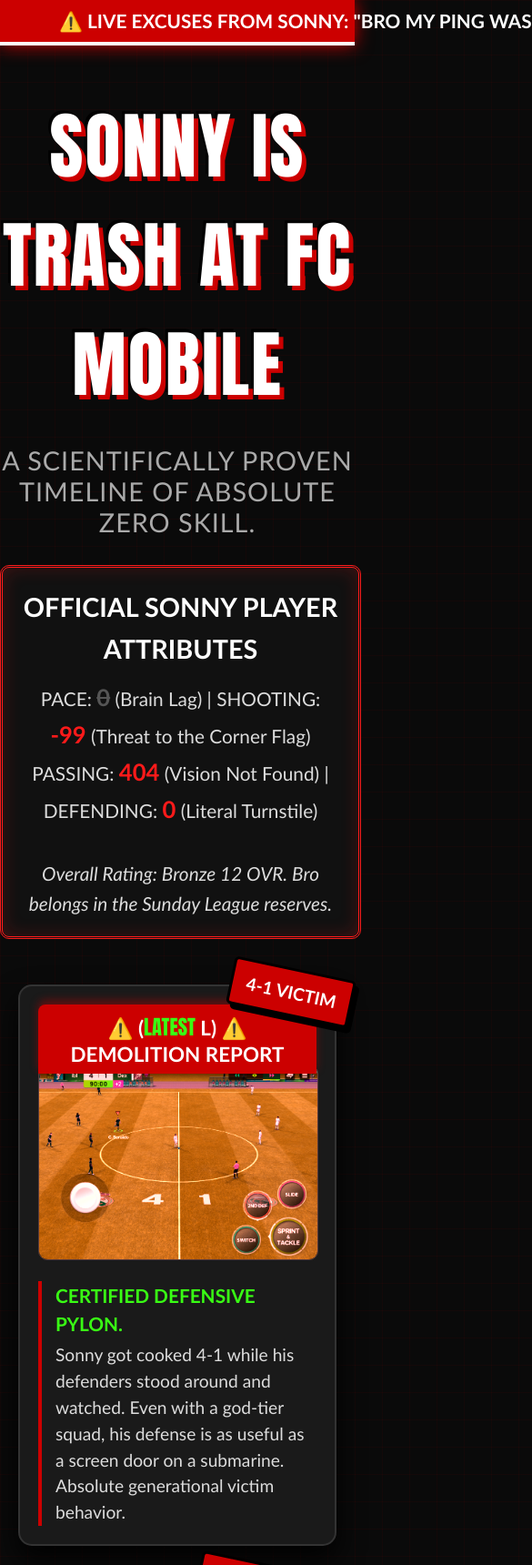
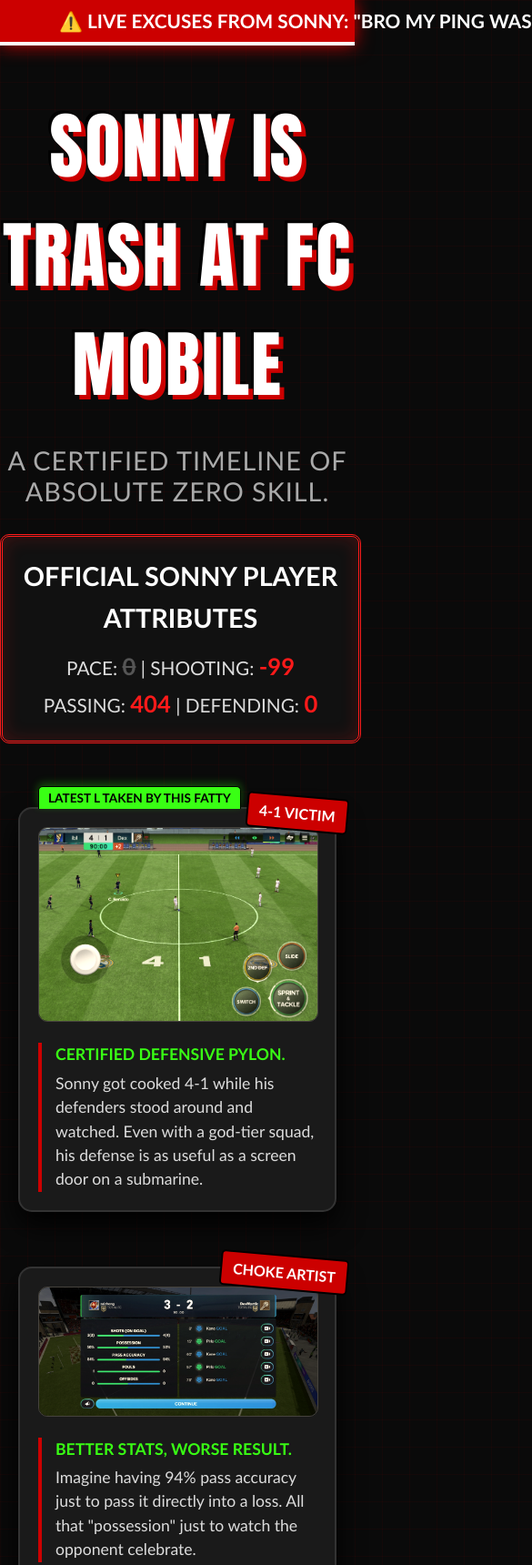
Before and after one commit to cabronated/sonnysucksatfcmobile, a plain HTML site: page index.html in a window 390 px wide. Shown: the top 1720 px of the page at 91% size, 585 px wide, since content can reach past the window. Drawn offline with Linux system fonts and the light colour scheme.

Commit message:
new loss

```diff
--- a/index.html
+++ b/index.html
@@ -3,7 +3,7 @@
 <head>
     <meta charset="UTF-8">
     <meta name="viewport" content="width=device-width, initial-scale=1.0">
-    <title>Sonny's FC Mobile Disaster Class</title>
+    <title>Sonny's Hall of Shame</title>
     <style>
         /* MAX DISRESPECT STYLING */
         :root {
@@ -63,33 +63,6 @@
             margin: 0;
             letter-spacing: 2px;
         }
-        h1::before, h1::after {
-            content: "SONNY IS TRASH AT FC MOBILE";
-            position: absolute;
-            top: 0;
-            left: 0;
-            width: 100%;
-            height: 100%;
-            opacity: 0.8;
-        }
-        h1::before {
-            color: #0ff;
-            z-index: -1;
-            animation: glitch-anim 2s infinite linear alternate-reverse;
-        }
-        h1::after {
-            color: var(--neon-red);
-            z-index: -2;
-            animation: glitch-anim 3s infinite linear alternate-reverse;
-        }
-        @keyframes glitch-anim {
-            0% { clip-path: inset(20% 0 80% 0); transform: translate(-2px, 2px); }
-            20% { clip-path: inset(60% 0 10% 0); transform: translate(2px, -2px); }
-            40% { clip-path: inset(40% 0 50% 0); transform: translate(-2px, 2px); }
-            60% { clip-path: inset(80% 0 5% 0); transform: translate(2px, -2px); }
-            80% { clip-path: inset(10% 0 70% 0); transform: translate(-2px, 2px); }
-            100% { clip-path: inset(30% 0 50% 0); transform: translate(2px, -2px); }
-        }
 
         p.subtitle {
             font-size: 1.8rem;
@@ -133,6 +106,7 @@
             box-shadow: 0 15px 30px rgba(0,0,0,0.9);
             position: relative;
             transition: all 0.3s cubic-bezier(0.25, 0.8, 0.25, 1);
+            margin-top: 20px;
         }
 
         .gallery-item:hover {
@@ -140,75 +114,58 @@
             border-color: var(--neon-red);
             box-shadow: 0 0 40px rgba(255, 26, 26, 0.8);
             z-index: 10;
-            transform: scale(1.05);
         }
 
         @keyframes noob-shake {
-            0% { transform: translate(2px, 2px) rotate(0deg) scale(1.05); }
-            10% { transform: translate(-2px, -3px) rotate(-2deg) scale(1.05); }
-            20% { transform: translate(-4px, 0px) rotate(2deg) scale(1.05); }
-            30% { transform: translate(4px, 3px) rotate(0deg) scale(1.05); }
-            40% { transform: translate(2px, -2px) rotate(2deg) scale(1.05); }
-            50% { transform: translate(-2px, 3px) rotate(-2deg) scale(1.05); }
-            60% { transform: translate(-4px, 2px) rotate(0deg) scale(1.05); }
-            70% { transform: translate(4px, 2px) rotate(-2deg) scale(1.05); }
-            80% { transform: translate(-2px, -2px) rotate(2deg) scale(1.05); }
-            90% { transform: translate(2px, 3px) rotate(0deg) scale(1.05); }
-            100% { transform: translate(2px, -3px) rotate(-2deg) scale(1.05); }
+            0% { transform: translate(2px, 2px) rotate(0.1deg); }
+            50% { transform: translate(-2px, -2px) rotate(-0.1deg); }
+            100% { transform: translate(2px, 2px) rotate(0.1deg); }
         }
 
         img {
             width: 100%;
             height: auto;
             border-radius: 10px;
-            filter: sepia(50%) hue-rotate(-50deg) saturate(200%) contrast(120%);
+            filter: sepia(30%) contrast(110%);
             border: 1px solid #444;
-            transition: filter 0.4s;
-        }
-
-        .gallery-item:hover img {
-            filter: grayscale(0%) contrast(110%);
         }
 
         .roast-badge {
             position: absolute;
-            top: -20px;
-            right: -20px;
+            top: -15px;
+            right: -15px;
             background-color: var(--blood-red);
             color: white;
             font-weight: 900;
-            font-size: 1.2rem;
-            padding: 12px 15px;
+            font-size: 1rem;
+            padding: 8px 12px;
             border-radius: 5px;
-            border: 3px solid #000;
-            transform: rotate(12deg);
-            box-shadow: 5px 5px 0px rgba(0,0,0,1);
+            border: 2px solid #000;
+            transform: rotate(5deg);
+            z-index: 5;
             text-transform: uppercase;
-            z-index: 5;
         }
 
-        .latest-tag {
-            background-color: var(--blood-red);
-            color: white;
+        /* NEW MINI LATEST TAG */
+        .mini-latest {
+            position: absolute;
+            top: -25px;
+            left: 20px;
+            background: var(--toxic-green);
+            color: #000;
+            font-size: 0.85rem;
+            font-weight: 900;
+            padding: 4px 10px;
+            border-radius: 5px 5px 0 0;
             text-transform: uppercase;
-            font-weight: bold;
-            font-size: 1.4rem;
-            padding: 8px 12px;
-            border-radius: 8px 8px 0 0;
-            margin-bottom: -15px;
-            display: inline-block;
-            box-shadow: 0 -5px 10px rgba(204, 0, 0, 0.4);
-            position: relative;
-            z-index: 2;
-        }
-        .latest-tag span {
-            font-family: 'Impact', sans-serif;
-            color: var(--toxic-green);
+            box-shadow: 0 -3px 10px rgba(57, 255, 20, 0.3);
+            border: 1px solid #000;
+            border-bottom: none;
         }
 
         .caption {
             margin-top: 20px;
-            font-size: 1.2rem;
+            font-size: 1.1rem;
             color: #ddd;
             line-height: 1.5;
             text-align: left;
@@ -219,105 +176,94 @@
             color: var(--toxic-green);
             display: block;
             margin-bottom: 5px;
-            font-size: 1.3rem;
             text-transform: uppercase;
         }
 
         .button-container {
             margin: 80px 0;
-            text-align: center;
         }
 
         .donate-btn {
             background-color: var(--blood-red);
             color: white;
             padding: 20px 40px;
-            font-size: 1.8rem;
+            font-size: 1.5rem;
             font-weight: bold;
             font-family: 'Impact', sans-serif;
-            border: 4px solid #fff;
+            border: 3px solid #fff;
             border-radius: 10px;
             cursor: pointer;
             text-transform: uppercase;
-            box-shadow: 0 10px 25px rgba(204, 0, 0, 0.7);
-            transition: transform 0.1s ease;
         }
-
-        .donate-btn:active {
-            transform: scale(0.95);
-        }
-
     </style>
 </head>
 <body>
 
     <div class="ticker-wrap">
         <div class="ticker">
-            ⚠️ LIVE EXCUSES FROM SONNY: "BRO MY PING WAS 999" 🤡 • "MY PLAYERS FEEL SLUGGISH" 😭 • "MY SCREEN WAS SWEATY" 🤡 • "BRO MY MOM CALLED ME I SWEAR" 😭 • "EA HATES MY ACCOUNT" 🤡 • "THE GAME IS BROKEN" 😭 ⚠️
+            ⚠️ LIVE EXCUSES FROM SONNY: "BRO MY PING WAS 999" 🤡 • "MY PLAYERS FEEL SLUGGISH" 😭 • "THE GAME IS BROKEN" 😭 ⚠️
         </div>
     </div>
 
     <div class="glitch-wrapper">
         <h1>SONNY IS TRASH AT FC MOBILE</h1>
     </div>
-    <p class="subtitle">A scientifically proven timeline of absolute zero skill.</p>
+    <p class="subtitle">A certified timeline of absolute zero skill.</p>
 
     <div class="stats-box">
         <span class="stat-title">Official Sonny Player Attributes</span>
-        PACE: <span class="zero">0</span> (Brain Lag) | SHOOTING: <span>-99</span> (Threat to the Corner Flag)<br>
-        PASSING: <span>404</span> (Vision Not Found) | DEFENDING: <span>0</span> (Literal Turnstile)<br>
-        <br>
-        <i>Overall Rating: Bronze 12 OVR. Bro belongs in the Sunday League reserves.</i>
+        PACE: <span class="zero">0</span> | SHOOTING: <span>-99</span><br>
+        PASSING: <span>404</span> | DEFENDING: <span>0</span>
     </div>
 
     <div class="gallery">
-        <div class="gallery-item latest">
+        <div class="gallery-item">
+            <div class="mini-latest">Latest L taken by this fatty</div>
             <div class="roast-badge">4-1 VICTIM</div>
-            <div class="latest-tag">⚠️ (<span>LATEST</span> L) ⚠️ DEMOLITION REPORT</div>
             <img src="8.webp" alt="Match 8">
-            <div class="caption"><b>Certified Defensive Pylon.</b> Sonny got cooked 4-1 while his defenders stood around and watched. Even with a god-tier squad, his defense is as useful as a screen door on a submarine. Absolute generational victim behavior.</div>
+            <div class="caption"><b>Certified Defensive Pylon.</b> Sonny got cooked 4-1 while his defenders stood around and watched. Even with a god-tier squad, his defense is as useful as a screen door on a submarine.</div>
         </div>
 
         <div class="gallery-item">
             <div class="roast-badge">CHOKE ARTIST</div>
             <img src="7.webp" alt="Match 7">
-            <div class="caption"><b>Better stats, worse result.</b> Imagine having 94% pass accuracy just to pass it directly into a loss. All that "possession" just to watch the opponent celebrate. Go back to the lobby.</div>
+            <div class="caption"><b>Better stats, worse result.</b> Imagine having 94% pass accuracy just to pass it directly into a loss. All that "possession" just to watch the opponent celebrate.</div>
         </div>
 
         <div class="gallery-item">
             <div class="roast-badge">WALLET WARRIOR</div>
             <img src="1.webp" alt="Match 1">
-            <div class="caption"><b>Spent his paycheck on points.</b> Just to get absolutely cooked by free-to-play silver squads. Proof that money cannot buy you thumbs.</div>
+            <div class="caption"><b>Spent his paycheck on points.</b> Just to get cooked by free-to-play silver squads. Proof that money cannot buy you thumbs.</div>
         </div>
 
         <div class="gallery-item">
             <div class="roast-badge">CROSS SPAM FRAUD</div>
             <img src="2.webp" alt="Match 2">
-            <div class="caption"><b>Zero Build-up Play.</b> Bro's only attacking tactic is sprinting down the wing and praying. Has never completed a pass through the middle in his entire life.</div>
+            <div class="caption"><b>Zero Build-up Play.</b> Bro's only tactic is sprinting down the wing and praying. Has never completed a pass through the middle.</div>
         </div>
 
         <div class="gallery-item">
             <div class="roast-badge">AUTOPLAY DEFENDER</div>
             <img src="3.webp" alt="Match 3">
-            <div class="caption"><b>Carried by the AI.</b> He literally puts his phone down on defense because the computer plays better than he does. Still concedes goals anyway.</div>
+            <div class="caption"><b>Carried by the AI.</b> He puts his phone down on defense because the computer plays better than he does. Still concedes goals anyway.</div>
         </div>
 
         <div class="gallery-item">
             <div class="roast-badge">WIFI EXCUSES</div>
             <img src="4.webp" alt="Match 4">
-            <div class="caption"><b>"My ping spiked bro."</b> Blames the router every single time he loses possession. No, Sonny, your internet is fine, your reaction time is just measured in business days.</div>
+            <div class="caption"><b>"My ping spiked bro."</b> Blames the router every time he loses. Your internet is fine, your reaction time is just measured in business days.</div>
         </div>
 
         <div class="gallery-item">
             <div class="roast-badge">RAGE QUITTER</div>
             <img src="5.webp" alt="Match 5">
-            <div class="caption"><b>Mental fortitude of wet paper.</b> Swipes up and closes the app the exact millisecond he goes down. Has more "Connection Lost" errors than actual shots on target.</div>
+            <div class="caption"><b>Mental fortitude of wet paper.</b> Swipes up and closes the app the second he goes down. More "Connection Lost" errors than shots on target.</div>
         </div>
 
         <div class="gallery-item">
             <div class="roast-badge">DIVISION DUNCE</div>
             <img src="6.webp" alt="Match 6">
-            <div class="caption"><b>Hard-stuck in the mud.</b> Plays 8 hours a day, watches tutorials, buys the Star Pass, and is still garbage. The matchmaking algorithm literally pities him.</div>
+            <div class="caption"><b>Hard-stuck in the mud.</b> Plays 8 hours a day just to be garbage. The matchmaking algorithm literally pities him.</div>
         </div>
     </div>
 
```
